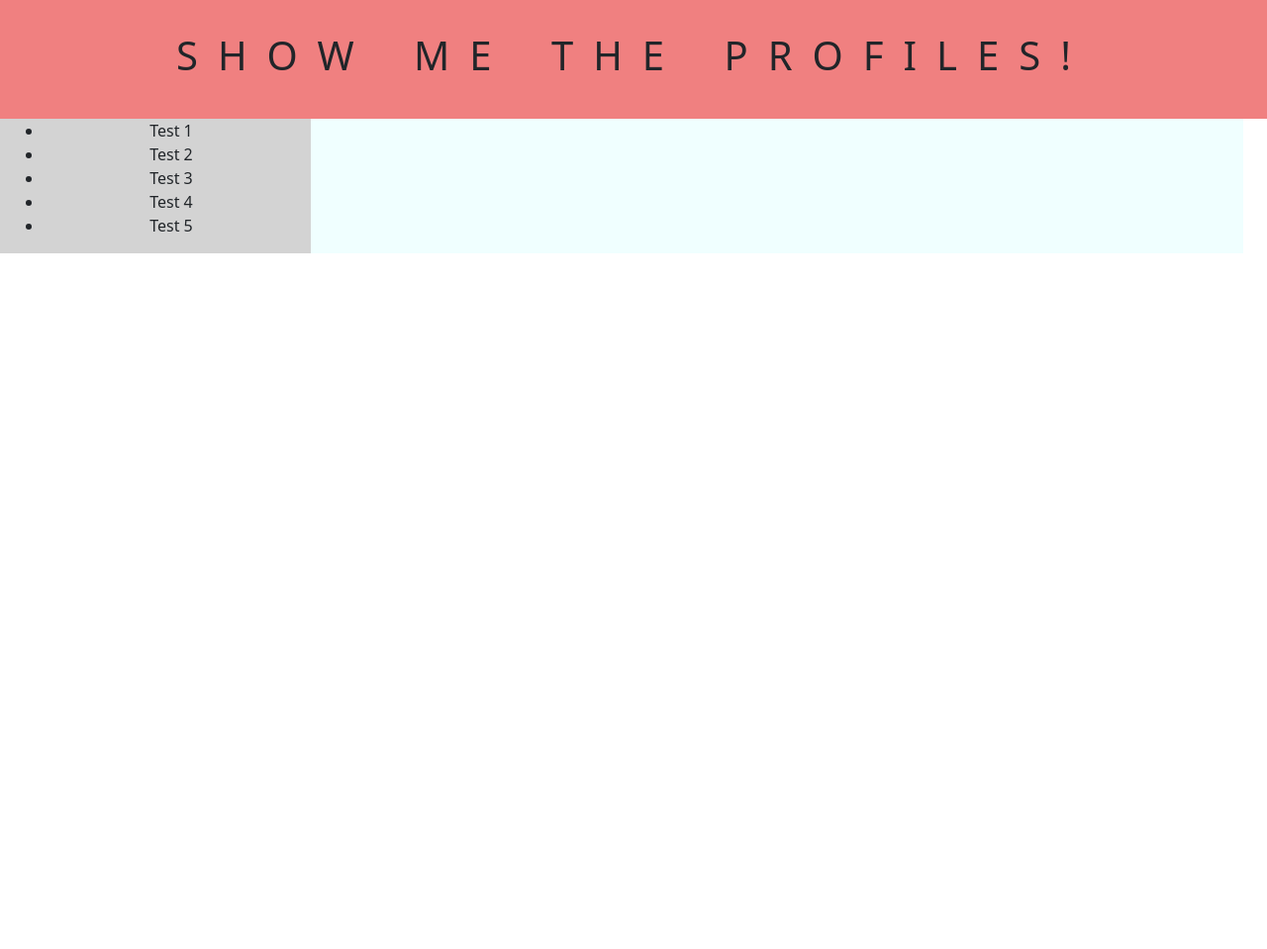
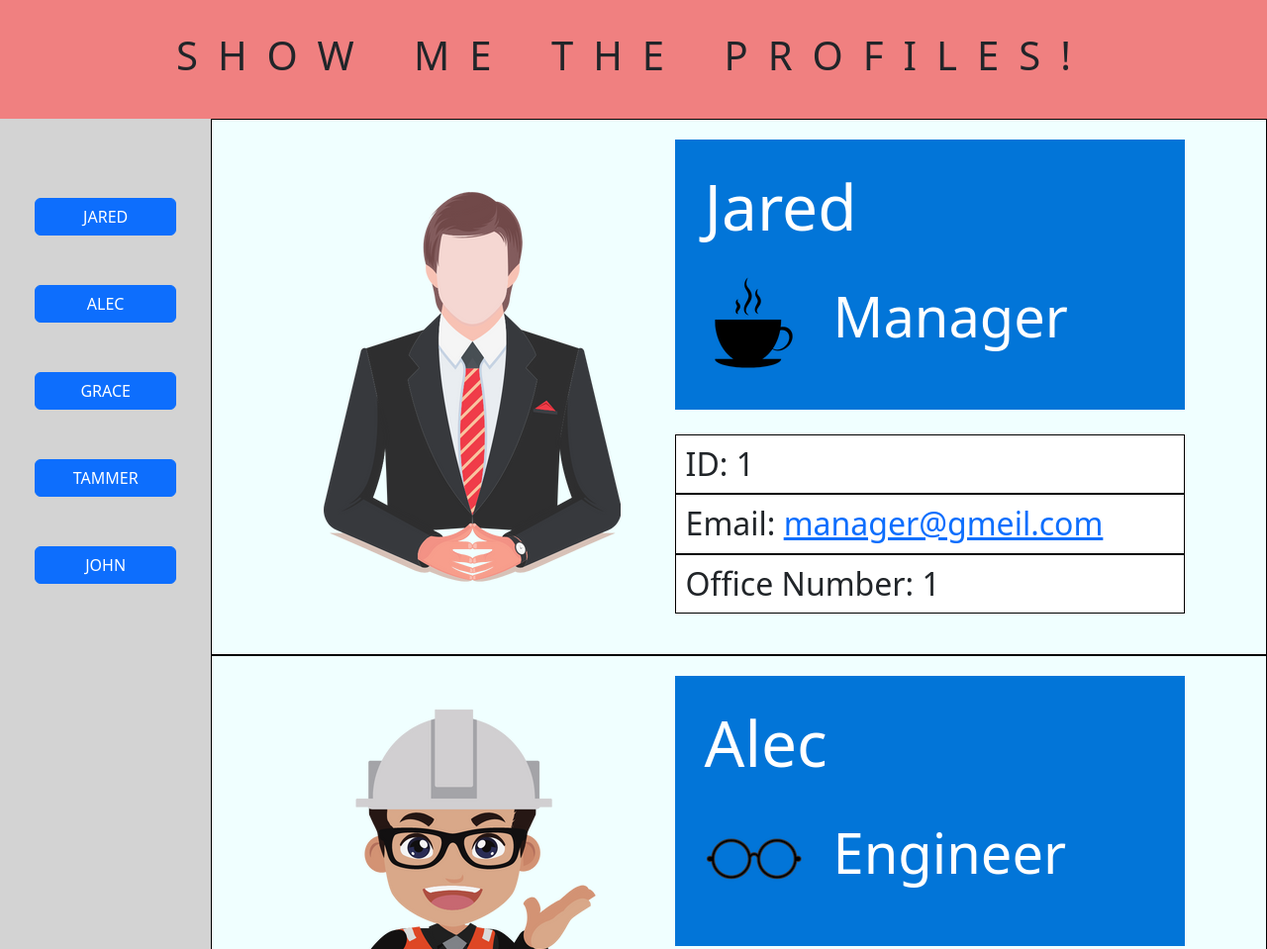
Before and after one commit to richyou94/SHOW-ME-THE-PROFILE, a plain HTML site: page index.html in a window 1280 px wide. Shown: the top 959 px of the page at 99% size. Before the commit the page ends 800 px from the top, so only its background shows below. Drawn offline with nearby package versions, Linux system fonts and the light colour scheme.

Commit message:
done styling the css and skeleton the html in template

```diff
--- a/assets/css/style.css
+++ b/assets/css/style.css
@@ -1,3 +1,7 @@
+body {
+    padding:0px;
+    margin:0px;
+}
 header {
     background-color: lightcoral;
     padding: 2rem;
@@ -10,5 +14,60 @@ aside {
 }
 
 main {
-    background-color: azure
+    background-color: azure;
+    padding:0px;
 }
+ul {
+list-style-type: none;
+padding: 5px;
+padding-top: 30px;
+}
+h2 {
+    font-size: 8vh;
+}
+h3 {
+    font-size: 7vh;
+}
+.profile {
+    padding: 20px 70px;
+    border: 1px solid black;
+}
+
+.responsive-image {
+    width: 100%;
+    max-width: 300px;
+    height: auto;
+}
+.header {
+    background-color: #0275d8;
+    padding: 20px;
+    color: white;
+}
+.information-table {
+    background: white;
+    margin-top: 25px;
+}
+.border-line {
+    border: 1px solid black;
+    padding: 10px;
+    margin: 0px;
+    font-size: 2rem;
+}
+.head-element {
+    padding: 10px;
+
+}
+li {
+    margin: 50px 0px;
+}
+
+.main-section {
+    margin: 0px;
+    padding: 0px;
+}
+.icon {
+    margin-right: 30px;
+}
+.sidebar-link {
+    width:80%;
+}
--- a/index.html
+++ b/index.html
@@ -14,19 +14,96 @@
     <header class = "container-fluid text-center">
         <h1>SHOW ME THE PROFILES!</h1>
     </header>
-    <div class="row container-fluid whole-container">
-        <aside class="col-md-3 container sidebar text-center">
+    <div class="row container-fluid whole-container main-section">
+        <aside class="col-md-2 container sidebar text-center">
             <ul>
-                <li>Test 1</li>
-                <li>Test 2</li>
-                <li>Test 3</li>
-                <li>Test 4</li>
-                <li>Test 5</li>
+                <li><button type="button" class="btn btn-primary sidebar-link" href="#">JARED</button></li>
+                <li><button type="button" class="btn btn-primary sidebar-link" href="#">ALEC</button></li>
+                <li><button type="button" class="btn btn-primary sidebar-link" href="#">GRACE</button></li>
+                <li><button type="button" class="btn btn-primary sidebar-link" href="#">TAMMER</button></li>
+                <li><button type="button" class="btn btn-primary sidebar-link" href="#">JOHN</button></li>
             </ul>
         </aside>
-        <main class="col-md-9 container main-container">
-            <div class="container">
-
+        <main class="col-md-10 container-fluid">
+            <div class="row profile">
+                <div class="col-5 text-center">
+                    <img class="responsive-image"src="./assets/images/manager.png">
+                </div>
+                <div class="col-7">
+                    <div class="header">
+                        <h2 class="head-element">Jared</h2>
+                        <h3 class="head-element"><img class="icon" src="./assets/images/icon-coffee.png">Manager</h3>
+                    </div>
+                    <div class="information-table">
+                        <h4 class="border-line">ID: 1</h4>
+                        <h4 class="border-line">Email: <a href="#">manager@gmeil.com</a></h4>
+                        <h4 class="border-line">Office Number: 1</h4>
+                    </div>
+                </div>
+            </div>
+            <div class="row profile">
+                <div class="col-5 text-center">
+                    <img class="responsive-image" src="./assets/images/engineer-male.png">
+                </div>
+                <div class="col-7">
+                    <div class="header">
+                        <h2 class="head-element">Alec</h2>
+                        <h3 class="head-element"><img class="icon" src="./assets/images/icon-engineer.png">Engineer</h3>
+                    </div>
+                    <div class="information-table">
+                        <h4 class="border-line">ID: 2</h4>
+                        <h4 class="border-line">Email: <a href="#">alecengin@gmeil.com</a></h4>
+                        <h4 class="border-line">GitHub: <a href="#">alechub</a></h4>
+                    </div>
+                </div>
+            </div>
+            <div class="row profile">
+                <div class="col-5 text-center">
+                    <img class="responsive-image" src="./assets/images/engineer-female.png">
+                </div>
+                <div class="col-7">
+                    <div class="header">
+                        <h2 class="head-element">Grace</h2>
+                        <h3 class="head-element"><img class="icon" src="./assets/images/icon-engineer.png">Engineer</h3>
+                    </div>
+                    <div class="information-table">
+                        <h4 class="border-line">ID: 3</h4>
+                        <h4 class="border-line">Email: <a href="#">grace@gmeil.com</a></h4>
+                        <h4 class="border-line">GitHub: <a href="#">gracehub</a></h4>
+                    </div>
+                </div>
+            </div>
+            <div class="row profile">
+                <div class="col-5 text-center">
+                    <img class="responsive-image" src="./assets/images/engineer-male.png">
+                </div>
+                <div class="col-7">
+                    <div class="header">
+                        <h2 class="head-element">Tammer</h2>
+                        <h3 class="head-element"><img class="icon" src="./assets/images/icon-engineer.png">Engineer</h3>
+                    </div>
+                    <div class="information-table">
+                        <h4 class="border-line">ID: 4</h4>
+                        <h4 class="border-line">Email: <a href="#">tammer@gmeil.com</a></h4>
+                        <h4 class="border-line">GitHub: <a href="#">tammerhub</a></h4>
+                    </div>
+                </div>
+            </div>
+            <div class="row profile">
+                <div class="col-5 text-center">
+                    <img class="responsive-image" src="./assets/images/intern-male.png">
+                </div>
+                <div class="col-7">
+                    <div class="header">
+                        <h2 class="head-element">John</h2>
+                        <h3 class="head-element"><img class="icon" src="./assets/images/icon-intern.png">Intern</h3>
+                    </div>
+                    <div class="information-table">
+                        <h4 class="border-line">ID: 5</h4>
+                        <h4 class="border-line">Email: <a href="#">johnintern@gmeil.com</a></h4>
+                        <h4 class="border-line">GitHub: <a href="#">johnhub</a></h4>
+                    </div>
+                </div>
             </div>
         </main>
     </div>
```
Also changed, not shown: assets/images/engineer-female.png (added), assets/images/engineer-male.png (added), assets/images/icon-coffee.png (added), assets/images/icon-engineer.png (added), assets/images/icon-intern.png (added), assets/images/intern-female.png (added), assets/images/intern-male.png (added), assets/images/manager.png (added), 2 other files.
